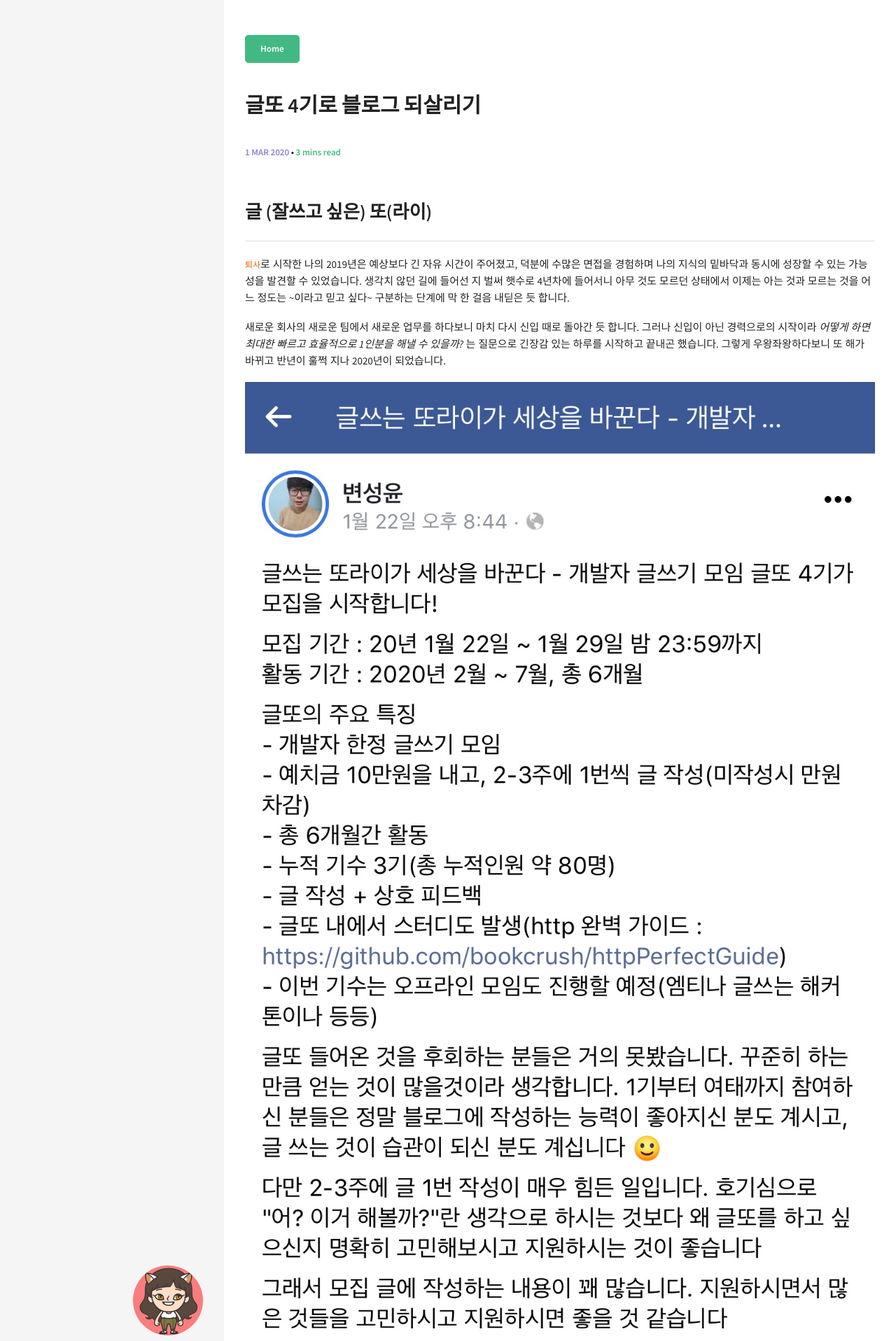
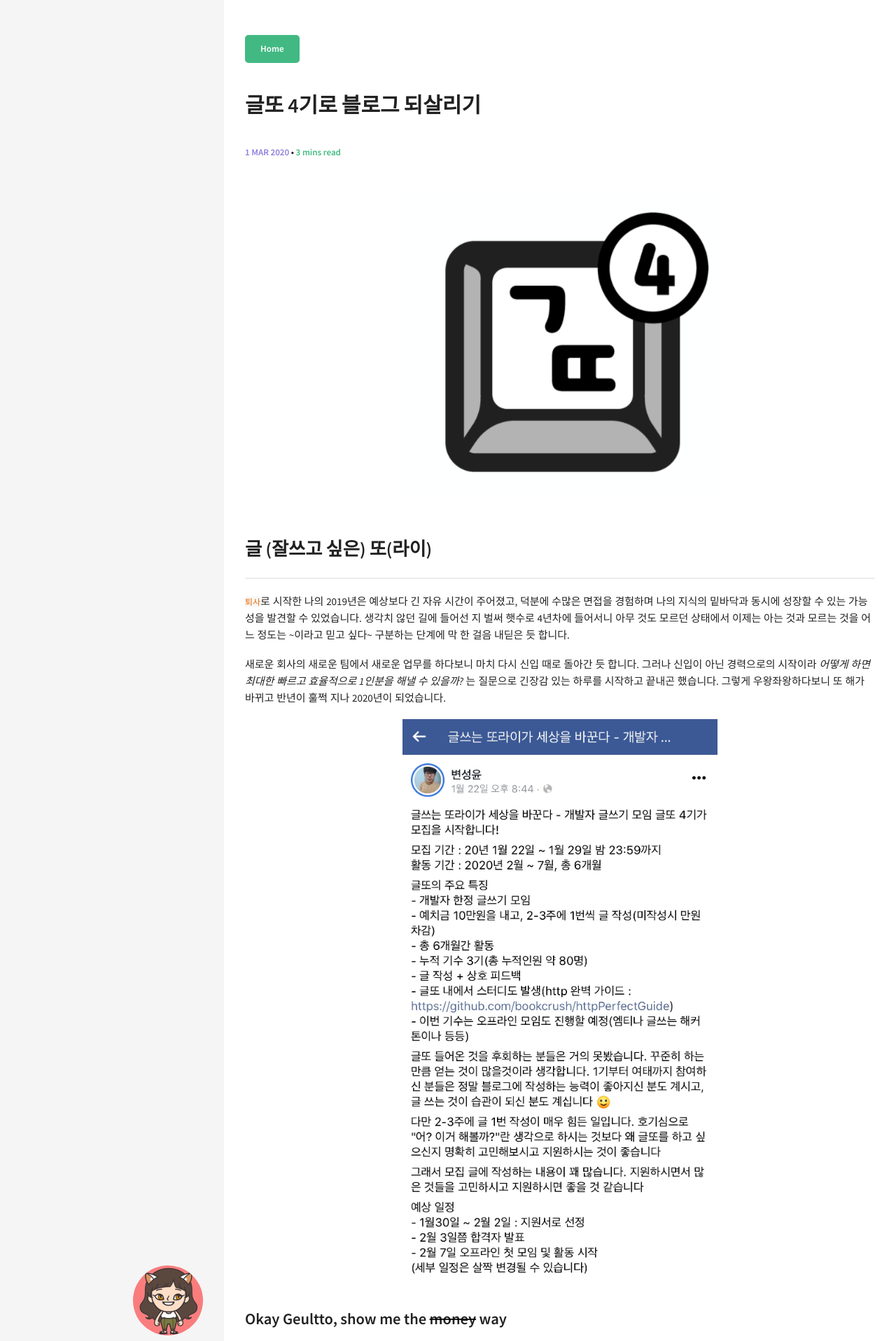
Before and after one commit to chanmi-lee/dev-blog, a Jekyll site: the page built from _posts/2020-03-01-why-geultto.md, in a window 1280 px wide. Shown: the top 1917 px of the page at 70% size. Built offline with Jekyll 4.4.1, drawn with Linux system fonts in a browser that asks for light colours; comment, search, counter and statistics services are not loaded.

Commit message:
resize image

```diff
--- a/_posts/2020-03-01-why-geultto.md
+++ b/_posts/2020-03-01-why-geultto.md
@@ -7,13 +7,15 @@ share: true
 comments: true
 ---
 
+![geultto]({{ site.url }}/assets/img/posts/geultto4.png){: width="50%" height="50%"}
+
 ## 글 (잘쓰고 싶은) 또(라이)
 
 `퇴사`로 시작한 나의 2019년은 예상보다 긴 자유 시간이 주어졌고, 덕분에 수많은 면접을 경험하며 나의 지식의 밑바닥과 동시에 성장할 수 있는 가능성을 발견할 수 있었습니다. 생각치 않던 길에 들어선 지 벌써 햇수로 4년차에 들어서니 아무 것도 모르던 상태에서 이제는 아는 것과 모르는 것을 어느 정도는 ~이라고 믿고 싶다~ 구분하는 단계에 막 한 걸음 내딛은 듯 합니다.
 
 새로운 회사의 새로운 팀에서 새로운 업무를 하다보니 마치 다시 신입 때로 돌아간 듯 합니다. 그러나 신입이 아닌 경력으로의 시작이라 *어떻게 하면 최대한 빠르고 효율적으로 1인분을 해낼 수 있을까?* 는 질문으로 긴장감 있는 하루를 시작하고 끝내곤 했습니다. 그렇게 우왕좌왕하다보니 또 해가 바뀌고 반년이 훌쩍 지나 2020년이 되었습니다.
 
-![geultto-wanted]({{ site.url }}/assets/img/posts/geultto-wanted.jpg)
+![geultto-wanted]({{ site.url }}/assets/img/posts/geultto-wanted.jpg){: width="50%" height="50%"}
 
 ### Okay Geultto, show me the <del>money</del> way
 
```
